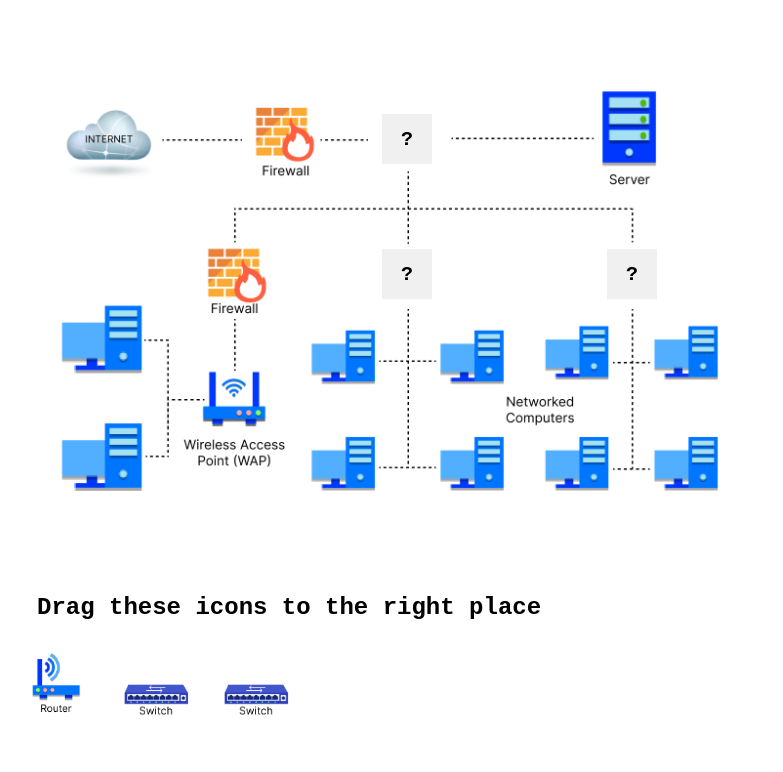
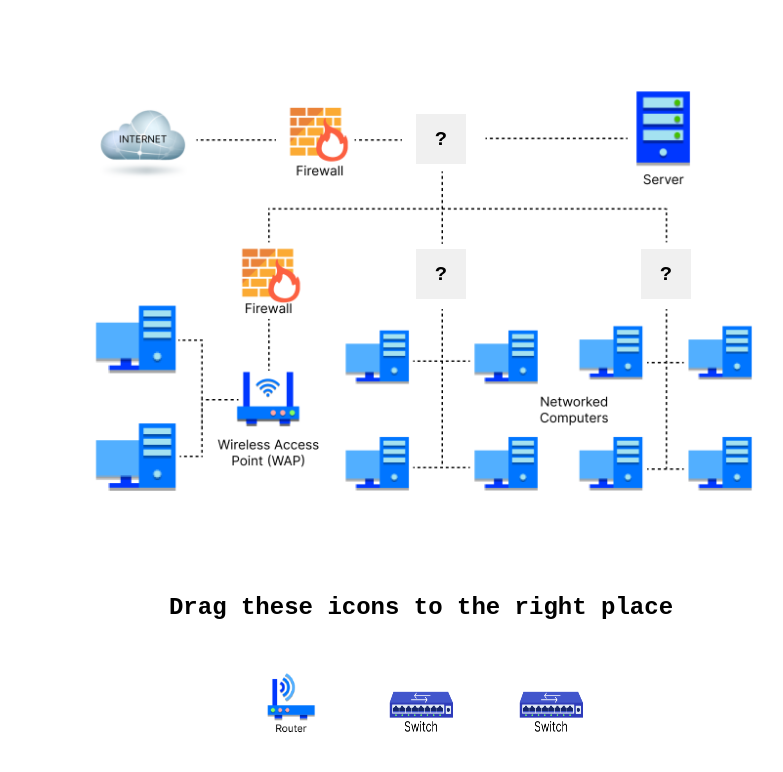
Before and after one commit to seanwest-flatiron/curriculum, a plain HTML site: page net-diagram/index.html in a window 1280 px wide. Shown: the whole page, without its empty margins (219-1002 px from the left). Drawn offline with nearby package versions, Linux system fonts and the light colour scheme.

Commit message:
placed img and icons in a container

```diff
--- a/net-diagram/index.html
+++ b/net-diagram/index.html
@@ -8,6 +8,11 @@
         margin: 0;
         padding: 0;
         font-family: "Courier New", Courier, monospace;
+      }
+
+      #image-container {
+        display: flex;
+        justify-content: center;
       }
       #networkDiagram {
         position: relative;
@@ -29,42 +34,48 @@
         width: 50px;
         height: 50px;
       }
-      #routerIcon {
-        width: 90px;
-        cursor: grab;
-        margin-left: 18%;
-        margin-top: 60px;
+
+      #container {
+        display: flex;
+        justify-content: center;
       }
-      #switchIcon1 {
-        width: 90px;
-        cursor: grab;
-        margin-top: 60px;
-      }
+      #routerIcon,
+      #switchIcon1,
       #switchIcon2 {
         width: 90px;
         cursor: grab;
+        padding: 20px;
         margin-top: 60px;
       }
 
       h2 {
-        position: relative;
+        display: flex;
+        justify-content: center;
         margin: -70px 20%;
         padding-bottom: 40px;
       }
     </style>
   </head>
   <body>
-    <div id="networkDiagram">
-      <div id="routerSpot" class="spot" style="top: 50px; left: 345px">?</div>
-      <div id="switchSpot1" class="spot" style="top: 185px; left: 345px">?</div>
-      <div id="switchSpot2" class="spot" style="top: 185px; left: 570px">?</div>
+    <div id="image-container">
+      <div id="networkDiagram">
+        <div id="routerSpot" class="spot" style="top: 50px; left: 345px">?</div>
+        <div id="switchSpot1" class="spot" style="top: 185px; left: 345px">
+          ?
+        </div>
+        <div id="switchSpot2" class="spot" style="top: 185px; left: 570px">
+          ?
+        </div>
+      </div>
     </div>
 
     <br /><br />
     <h2>Drag these icons to the right place</h2>
-    <img src="router.png" id="routerIcon" draggable="true" />
-    <img src="switch.png" id="switchIcon1" draggable="true" />
-    <img src="switch.png" id="switchIcon2" draggable="true" />
+    <div id="container">
+      <img src="router.png" id="routerIcon" draggable="true" />
+      <img src="switch.png" id="switchIcon1" draggable="true" />
+      <img src="switch.png" id="switchIcon2" draggable="true" />
+    </div>
 
     <script src="https://cdn.jsdelivr.net/npm/canvas-confetti@1.4.0/dist/confetti.browser.min.js"></script>
     <script>
```
